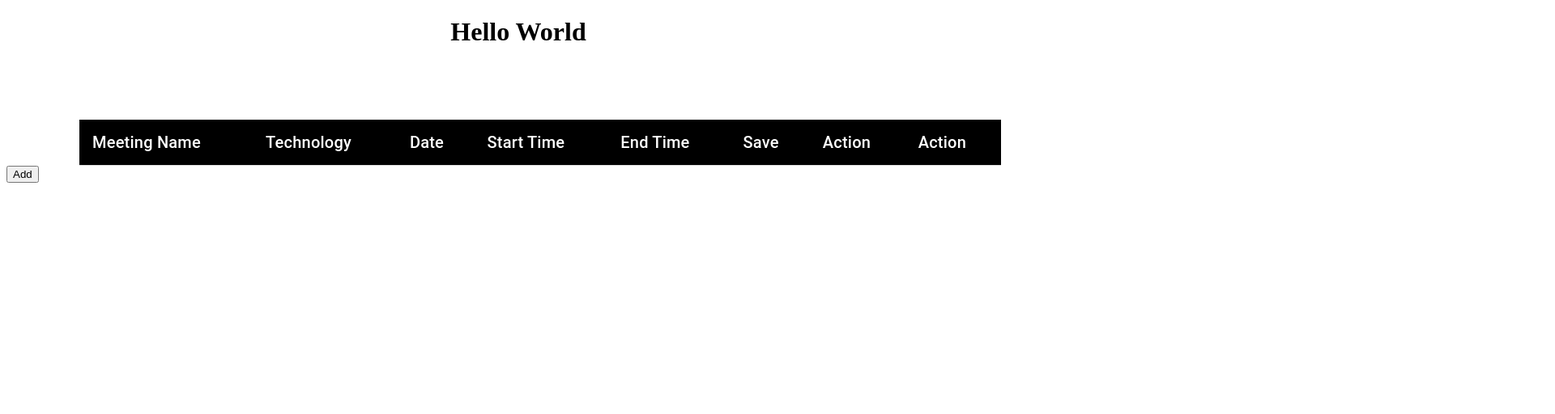
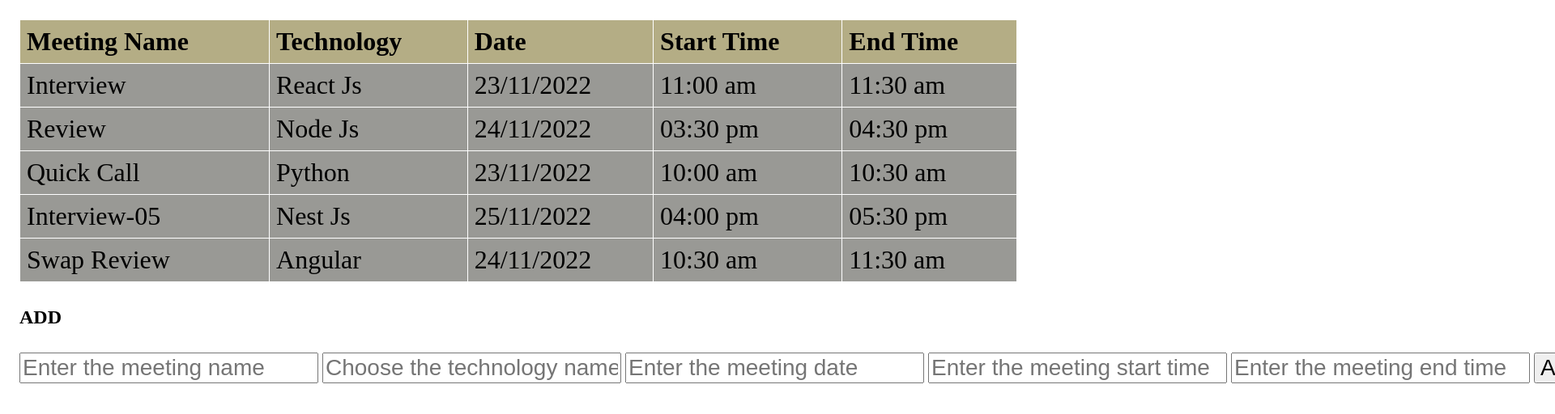
Before and after one commit to Rannith/interview_blocaker, a React app in the folder client/: page / in a window 1280 px wide. Shown: the top 512 px of the page at 81% size, 1920 px wide, since content can reach past the window. Built offline with nearby package versions, Linux system fonts and the light colour scheme.

Commit message:
table component

```diff
--- /dev/null
+++ b/client/db.json
@@ -0,0 +1,42 @@
+[
+    {
+      "id": 1,
+      "meetingName": "Interview",
+      "technology": "React Js",
+      "date": "23/11/2022",
+      "startTime": "11:00 am",
+      "endTime": "11:30 am"
+    },
+    {
+      "id": 2,
+      "meetingName": "Review",
+      "technology": "Node Js",
+      "date": "24/11/2022",
+      "startTime": "03:30 pm",
+      "endTime": "04:30 pm"
+    },
+    {
+      "id": 3,
+      "meetingName": "Quick Call",
+      "technology": "Python",
+      "date": "23/11/2022",
+      "startTime": "10:00 am",
+      "endTime": "10:30 am"
+    },
+    {
+      "id": 4,
+      "meetingName": "Interview-05",
+      "technology": "Nest Js",
+      "date": "25/11/2022",
+      "startTime": "04:00 pm",
+      "endTime": "05:30 pm"
+    },
+    {
+      "id": 5,
+      "meetingName": "Swap Review",
+      "technology": "Angular",
+      "date": "24/11/2022",
+      "startTime": "10:30 am",
+      "endTime": "11:30 am"
+    }
+  ]
--- a/client/src/action/actionType.ts
+++ b/client/src/action/actionType.ts
@@ -1 +1,7 @@
 export const LOGIN_USER = "LOGIN_USER";
+
+export const GET_MY_SLOTS = "GET_MY_SLOTS";
+export const BOOK_SLOTS = "BOOK_SLOTS";
+
+export const GET_SUCCESS_MESSAGE = "GET_SUCCESS_MESSAGE";
+export const GET_ERROR_MESSAGE = "GET_ERROR_MESSAGE";
--- /dev/null
+++ b/client/src/components/Table.css
@@ -0,0 +1,41 @@
+.app-container {
+    display: flex;
+    flex-direction: column;
+    gap: 10px;
+    padding: 1rem;
+}
+
+table {
+    border-collapse: collapse;
+    width: 100%;
+}
+
+th,
+td {
+    border: 1px solid #ffffff;
+    text-align: left;
+    padding: 8px;
+    font-size: 32px;
+}
+
+th {
+    background-color: rgb(180, 173, 133);
+}
+
+td {
+    background-color: rgb(153, 153, 149);
+}
+
+form {
+    display: flex;
+    gap: 5px;
+}
+
+form td:last-child {
+    display: flex;
+    justify-content: space-evenly;
+}
+
+form * {
+    font-size: 28px;
+}
--- /dev/null
+++ b/client/src/components/Table.tsx
@@ -0,0 +1,67 @@
+import React, { useState } from "react";
+import "./Table.css";
+import data from "../../db.json";
+
+const Table = () => {
+
+    const [contacts, setContacts] = useState(data);
+    const [addData, setAddData] = useState({
+        meetingName: '',
+        technology: '',
+        date: '',
+        startTime: '',
+        endTime: ''
+    })
+
+    const handleAddFormChange = (e) => {
+        e.preventDefault();
+
+        const fieldName = e.target.name;
+        const fieldValue = e.target.value;
+
+        const newFormData = { ...addData };
+        newFormData[fieldName] = fieldValue;
+
+        setAddData(newFormData);
+      };
+
+    return (
+        <div className="app-container">
+            <table>
+                <thead>
+                    <tr>
+                        <th>Meeting Name</th>
+                        <th>Technology</th>
+                        <th>Date</th>
+                        <th>Start Time</th>
+                        <th>End Time</th>
+                        {/* <th>Actions</th> */}
+                    </tr>
+                </thead>
+                <tbody>
+                    {contacts.map((contact) => (
+                        <tr>
+                            <td>{contact.meetingName}</td>
+                            <td>{contact.technology}</td>
+                            <td>{contact.date}</td>
+                            <td>{contact.startTime}</td>
+                            <td>{contact.endTime}</td>
+                        </tr>
+                    ))}
+                </tbody>
+            </table>
+
+            <h2>ADD</h2>
+            <form>
+                <input type="text" name = "meetingName" placeholder="Enter the meeting name" />
+                <input type="text" name = "technology" placeholder="Choose the technology name" />
+                <input type="text" name = "date" placeholder="Enter the meeting date" />
+                <input type="text" name = "startTime" placeholder="Enter the meeting start time" />
+                <input type="text" name = "endTime" placeholder="Enter the meeting end time" />
+                <button type="submit">Add</button>
+            </form>
+        </div>
+    );
+}
+
+export default Table;
--- a/client/src/reducer/rootReducer.ts
+++ b/client/src/reducer/rootReducer.ts
@@ -1,7 +1,8 @@
 import { combineReducers } from "redux";
+import slotReducer from "./slotReducer";
 
 const rootReducer = combineReducers({
-
+    slotData: slotReducer
 });
 
 export default rootReducer;
--- a/client/src/router/index.tsx
+++ b/client/src/router/index.tsx
@@ -1,12 +1,13 @@
 import React from "react";
 import { Route, Routes } from "react-router-dom";
 import Home from "../components/common/Home";
+import Table from "../components/Table";
 
 const Router: React.FC = () => {
     return (
         <div className = "App">
             <Routes>
-                <Route path = "/" element = {<Home />} />
+                <Route path = "/" element = {<Table />} />
             </Routes>
         </div>
     )
--- a/client/tsconfig.json
+++ b/client/tsconfig.json
@@ -6,6 +6,7 @@
     "allowJs": true,
     "esModuleInterop": true,
     "moduleResolution": "node",
-    "noImplicitAny": false
+    "noImplicitAny": false,
+    "resolveJsonModule": true
   }
 }
```
Also changed, not shown: client/src/action/action.ts (+20 -0 lines), client/src/reducer/slotReducer.ts (+51 -1 lines), client/src/shared/types/type.d.ts (+41 -6 lines).
